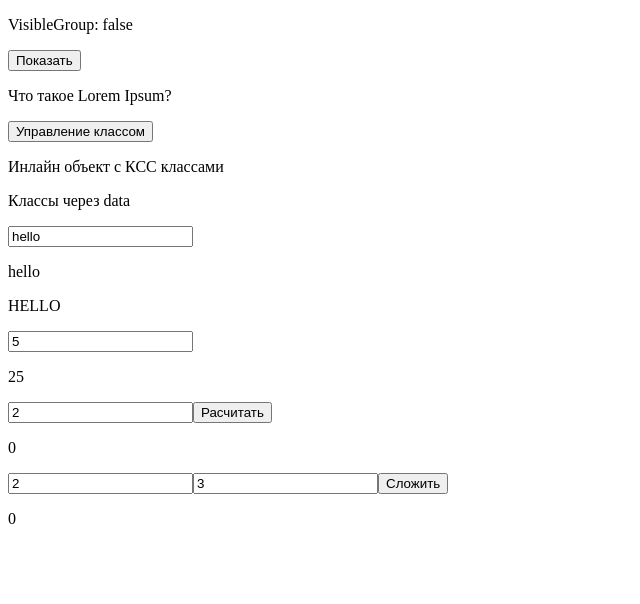
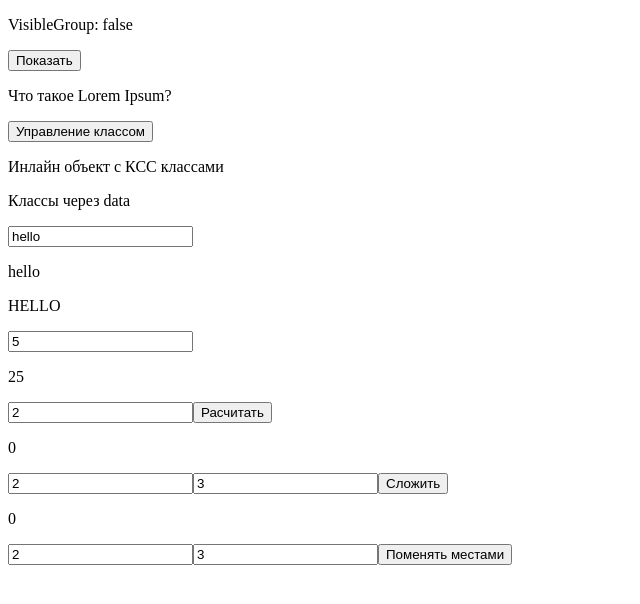
Before and after one commit to WbDmitry/vue3-training, a Vue app: page / in a window 1280 px wide. Shown: the top 604 px of the page, without its empty margins (0-640 px from the left). Built offline with nearby package versions, Linux system fonts and the light colour scheme.

Commit message:
Добавил замену значений в инпутах

```diff
--- a/src/App.vue
+++ b/src/App.vue
@@ -74,6 +74,9 @@ export default {
 			numInput1: 2,
 			numInput2: 3,
 			res2: 0,
+			numInput3: 2,
+			numInput4: 3,
+			res3: 0,
 		}
 	},
 
@@ -184,6 +187,12 @@ export default {
 
 		calc2: function () {
 			this.res2 = this.numInput1 + this.numInput2
+		},
+
+		change: function () {
+			this.res3 = this.numInput3
+			this.numInput3 = this.numInput4
+			this.numInput4 = this.res3
 		}
 	}
 }
@@ -342,6 +351,10 @@ export default {
 	<input type="number" v-model="numInput2">
 	<button @click="calc2">Сложить</button>
 	<p> {{ res2 }}</p>
+
+	<input type="number" v-model="numInput3">
+	<input type="number" v-model="numInput4">
+	<button @click="change">Поменять местами</button>
 </template>
 
 <style>
```
